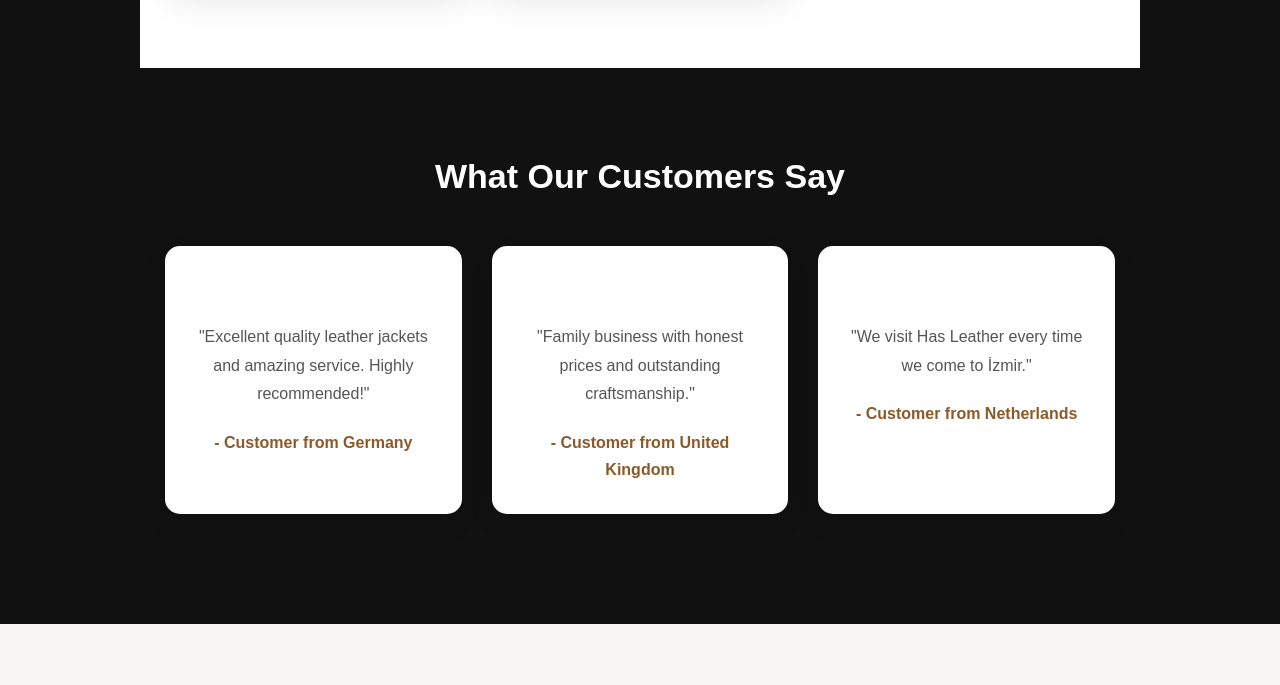
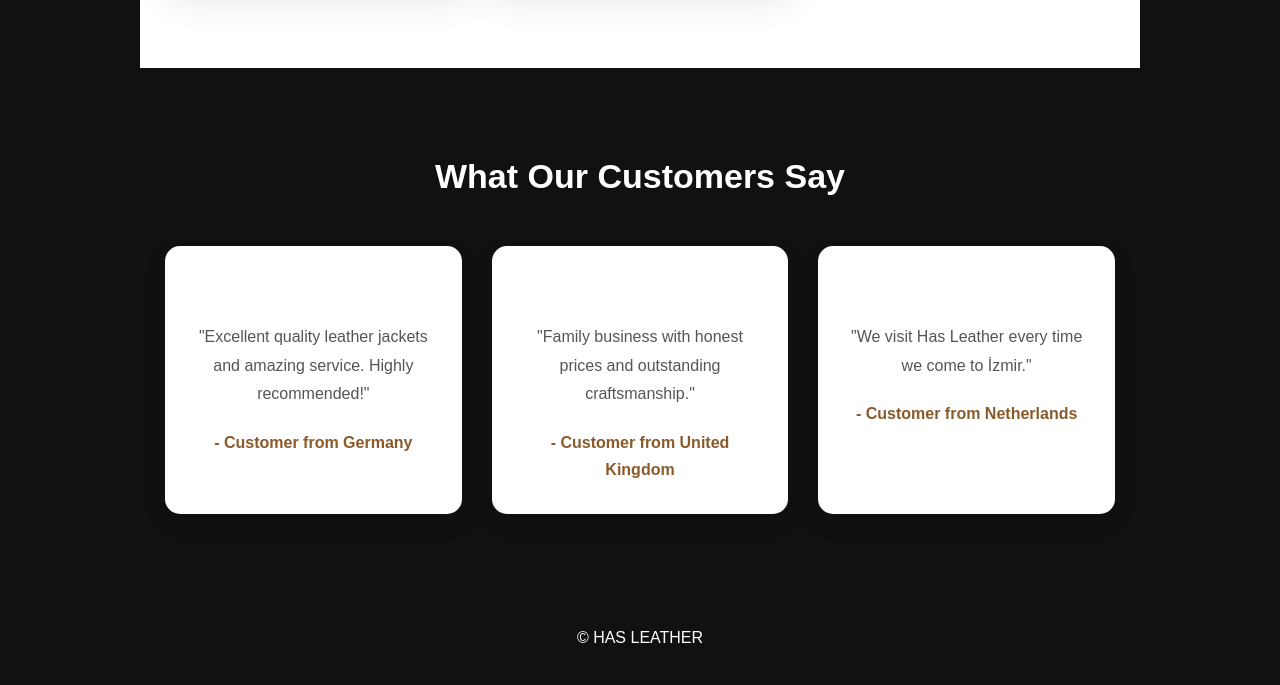
Before and after one commit to caneken35/hasleathershop, a plain HTML site: page index.html in a window 1280 px wide. Shown: the part 5480-6165 px from the top of the page. Before the commit the page ends 6104 px from the top, so only its background shows below. Drawn offline with Linux system fonts and the light colour scheme.

Commit message:
Update index.html

```diff
--- a/index.html
+++ b/index.html
@@ -212,6 +212,11 @@ Has Leather for genuine leather craftsmanship.
 </div>
 
 </section>
+
+<footer>
+
+<p>© HAS LEATHER</p>
+
 </footer>
 
 <script src="script.js"></script>
```
